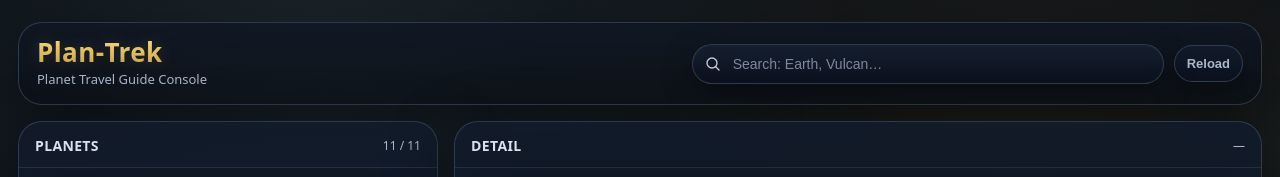
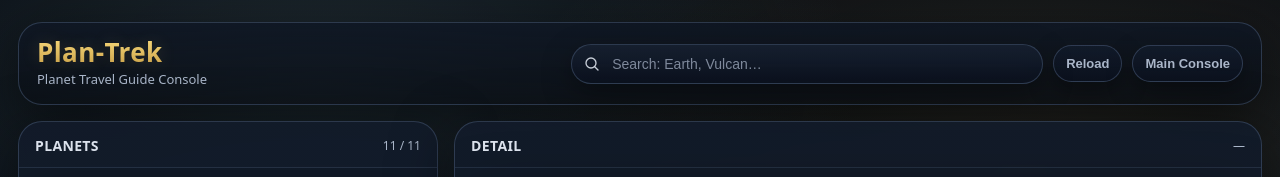
Before and after one commit to BigBird7827/Pla-Trek, a plain HTML site: page index.html in a window 1280 px wide. Shown: the top 177 px of the page. Drawn offline with Linux system fonts and the light colour scheme.

Commit message:
Update index.html

```diff
--- a/index.html
+++ b/index.html
@@ -392,6 +392,7 @@
           <input id="search" type="text" placeholder="Search: Earth, Vulcan…" autocomplete="off" />
         </div>
         <button class="btn secondary" id="reloadBtn">Reload</button>
+        <button class="btn secondary" id="mainBtn" type="button" onclick="window.location.href='https://bigbird7827.github.io/'">Main Console</button>
 
       </div>
     </div>
```
